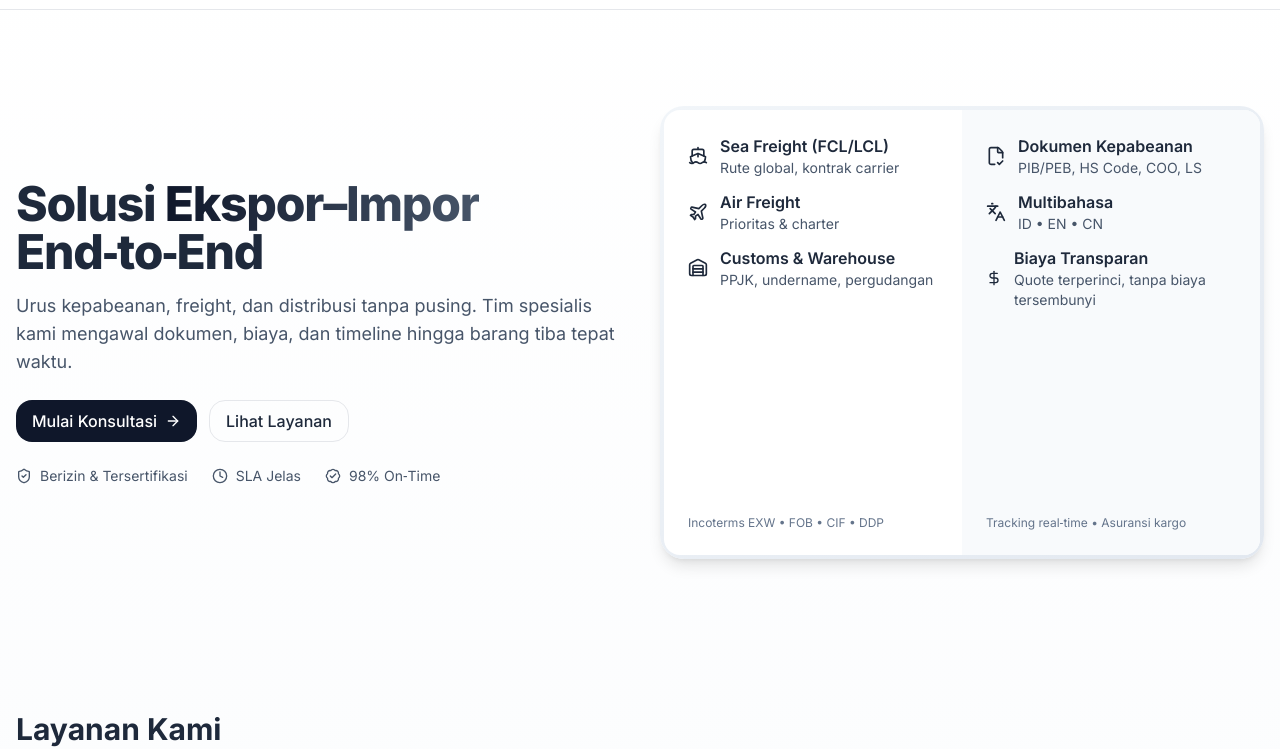
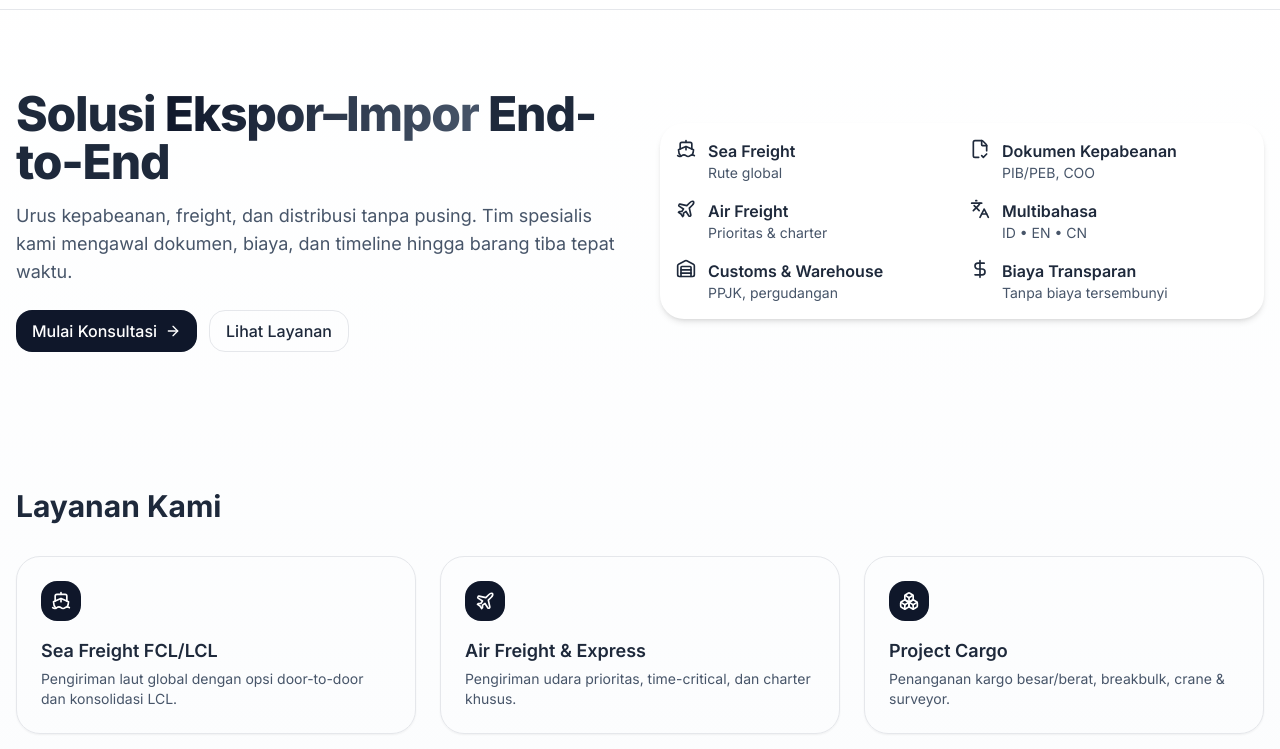
Before and after one commit to alpuketmirah-art/Jaring-Mas-Cargo, a plain HTML site: page index.html in a window 1280 px wide. Shown: the part 91-840 px from the top of the page. Drawn offline with nearby package versions, Linux system fonts and the light colour scheme.

Commit message:
Update index.html

```diff
--- a/index.html
+++ b/index.html
@@ -75,72 +75,30 @@
   </header>
 
   <!-- Hero -->
-   <section class="relative overflow-hidden">
-    <div class="mx-auto max-w-7xl px-4 py-16 md:py-24 grid md:grid-cols-2 gap-10 items-center">
+  <section class="relative overflow-hidden">
+    <div class="mx-auto max-w-7xl px-4 py-12 md:py-20 grid md:grid-cols-2 gap-10 items-center">
       <div>
         <h1 class="text-3xl md:text-5xl font-extrabold leading-tight tracking-tight">
-          Solusi <span class="bg-clip-text text-transparent bg-gradient-to-r from-slate-900 to-slate-600">Ekspor–Impor</span> End‑to‑End
+          Solusi <span class="bg-clip-text text-transparent bg-gradient-to-r from-slate-900 to-slate-600">Ekspor–Impor</span> End-to-End
         </h1>
-        <p class="mt-4 text-slate-600 text-lg">Urus kepabeanan, freight, dan distribusi tanpa pusing. Tim spesialis kami mengawal dokumen, biaya, dan timeline hingga barang tiba tepat waktu.</p>
+        <p class="mt-4 text-slate-600 text-base md:text-lg">Urus kepabeanan, freight, dan distribusi tanpa pusing. Tim spesialis kami mengawal dokumen, biaya, dan timeline hingga barang tiba tepat waktu.</p>
         <div class="mt-6 flex flex-wrap gap-3">
           <a href="#kontak" class="inline-flex items-center gap-2 rounded-2xl bg-slate-900 text-white px-4 py-2 font-medium">Mulai Konsultasi <i data-lucide="arrow-right" class="w-4 h-4"></i></a>
           <a href="#layanan" class="inline-flex items-center gap-2 rounded-2xl border px-4 py-2 font-medium">Lihat Layanan</a>
         </div>
-        <div class="mt-6 flex flex-wrap gap-6 text-sm text-slate-600">
-          <span class="flex items-center gap-2"><i data-lucide="shield-check" class="w-4 h-4"></i> Berizin & Tersertifikasi</span>
-          <span class="flex items-center gap-2"><i data-lucide="clock" class="w-4 h-4"></i> SLA Jelas</span>
-          <span class="flex items-center gap-2"><i data-lucide="badge-check" class="w-4 h-4"></i> 98% On‑Time</span>
-        </div>
       </div>
+      <!-- Cards Hero -->
       <div class="relative">
-        <div class="aspect-[4/3] rounded-3xl bg-gradient-to-br from-slate-100 to-slate-200 p-1 shadow-lg">
-          <div class="h-full w-full rounded-2xl bg-white grid grid-cols-2">
-            <div class="p-6 flex flex-col justify-between">
-              <div class="space-y-3">
-                <div class="flex items-center gap-3"><i data-lucide="ship" class="w-5 h-5"></i>
-                  <div>
-                    <div class="font-semibold">Sea Freight (FCL/LCL)</div>
-                    <div class="text-sm text-slate-600">Rute global, kontrak carrier</div>
-                  </div>
-                </div>
-                <div class="flex items-center gap-3"><i data-lucide="plane" class="w-5 h-5"></i>
-                  <div>
-                    <div class="font-semibold">Air Freight</div>
-                    <div class="text-sm text-slate-600">Prioritas & charter</div>
-                  </div>
-                </div>
-                <div class="flex items-center gap-3"><i data-lucide="warehouse" class="w-5 h-5"></i>
-                  <div>
-                    <div class="font-semibold">Customs & Warehouse</div>
-                    <div class="text-sm text-slate-600">PPJK, undername, pergudangan</div>
-                  </div>
-                </div>
-              </div>
-              <div class="text-xs text-slate-500">Incoterms EXW • FOB • CIF • DDP</div>
-            </div>
-            <div class="p-6 bg-slate-50 rounded-tr-2xl rounded-br-2xl flex flex-col justify-between">
-              <div class="space-y-3">
-                <div class="flex items-center gap-3"><i data-lucide="file-check-2" class="w-5 h-5"></i>
-                  <div>
-                    <div class="font-semibold">Dokumen Kepabeanan</div>
-                    <div class="text-sm text-slate-600">PIB/PEB, HS Code, COO, LS</div>
-                  </div>
-                </div>
-                <div class="flex items-center gap-3"><i data-lucide="languages" class="w-5 h-5"></i>
-                  <div>
-                    <div class="font-semibold">Multibahasa</div>
-                    <div class="text-sm text-slate-600">ID • EN • CN</div>
-                  </div>
-                </div>
-                <div class="flex items-center gap-3"><i data-lucide="dollar-sign" class="w-5 h-5"></i>
-                  <div>
-                    <div class="font-semibold">Biaya Transparan</div>
-                    <div class="text-sm text-slate-600">Quote terperinci, tanpa biaya tersembunyi</div>
-                  </div>
-                </div>
-              </div>
-              <div class="text-xs text-slate-500">Tracking real‑time • Asuransi kargo</div>
-            </div>
+        <div class="rounded-3xl bg-white shadow-md p-4 grid grid-cols-1 sm:grid-cols-2 gap-4">
+          <div class="space-y-4">
+            <div class="flex items-start gap-3"><i data-lucide="ship" class="w-5 h-5"></i><div><div class="font-semibold">Sea Freight</div><div class="text-sm text-slate-600">Rute global</div></div></div>
+            <div class="flex items-start gap-3"><i data-lucide="plane" class="w-5 h-5"></i><div><div class="font-semibold">Air Freight</div><div class="text-sm text-slate-600">Prioritas & charter</div></div></div>
+            <div class="flex items-start gap-3"><i data-lucide="warehouse" class="w-5 h-5"></i><div><div class="font-semibold">Customs & Warehouse</div><div class="text-sm text-slate-600">PPJK, pergudangan</div></div></div>
+          </div>
+          <div class="space-y-4">
+            <div class="flex items-start gap-3"><i data-lucide="file-check-2" class="w-5 h-5"></i><div><div class="font-semibold">Dokumen Kepabeanan</div><div class="text-sm text-slate-600">PIB/PEB, COO</div></div></div>
+            <div class="flex items-start gap-3"><i data-lucide="languages" class="w-5 h-5"></i><div><div class="font-semibold">Multibahasa</div><div class="text-sm text-slate-600">ID • EN • CN</div></div></div>
+            <div class="flex items-start gap-3"><i data-lucide="dollar-sign" class="w-5 h-5"></i><div><div class="font-semibold">Biaya Transparan</div><div class="text-sm text-slate-600">Tanpa biaya tersembunyi</div></div></div>
           </div>
         </div>
       </div>
@@ -186,7 +144,7 @@
   <!-- Keunggulan -->
   <section id="kelebihan" class="bg-slate-50">
     <div class="mx-auto max-w-7xl px-4 py-14">
-      <h2 class="text-2xl md:text-3xl font-bold">Mengapa Jaring Mas Cargo?</h2>
+      <h2 class="text-2xl md:text-3xl font-bold">Mengapa Nusantara Global Logistics?</h2>
       <div class="mt-8 grid md:grid-cols-2 gap-6">
         <div class="rounded-3xl border p-6">
           <div class="font-semibold">Harga Transparan & Kompetitif</div>
```
